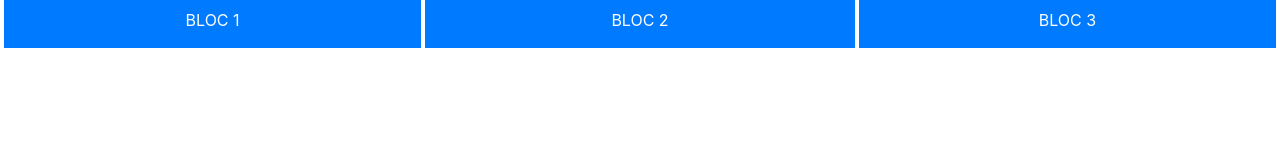
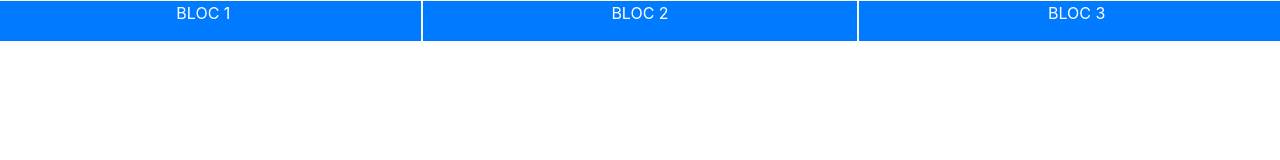
Before and after one commit to laurie80/Bootstrap, a plain HTML site: page exo-1/index.html in a window 1280 px wide. Drawn offline with nearby package versions, Linux system fonts and the light colour scheme.

Commit message:
correctionn exercice index.html

```diff
--- a/exo-1/index.html
+++ b/exo-1/index.html
@@ -12,12 +12,17 @@
 </head>
 
 <body>
-    <div class="d-flex" style="width: 100%">
-        <div class="bg-primary text-white text-uppercase ml-1 pt-2 text-center" style="width: 33%"><p>bloc 1</p></div>
-        <div class="bg-primary text-white text-uppercase mx-1 pt-2 text-center" style="width: 34%"><p>bloc 2</p></div>
-        <div class="bg-primary text-white text-uppercase mr-1 pt-2 text-center" style="width: 33%"><p>bloc 3</p></div>
+    <div class="row">
+        <div class="col bg-primary text-white text-uppercase text-center border border-white">
+            <p>bloc 1</p>
+        </div>
+        <div class="col bg-primary text-white text-uppercase text-center border border-white">
+            <p>bloc 2</p>
+        </div>
+        <div class="col bg-primary text-white text-uppercase text-center border border-white">
+            <p>bloc 3</p>
+        </div>
     </div>
-
 
     <!-- Optional JavaScript -->
     <!-- jQuery first, then Popper.js, then Bootstrap JS -->
```
